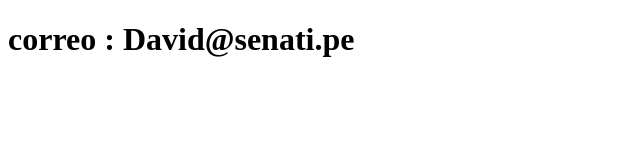
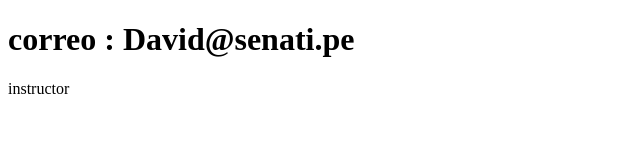
Before and after one commit to dvd-2008/sistema-de-registro, a plain HTML site: page contacto.html in a window 1280 px wide. Shown: the full height of the page, 0-640 px from the left. Drawn offline with Linux system fonts and the light colour scheme.

Commit message:
nuevo cambios 2

```diff
--- a/contacto.html
+++ b/contacto.html
@@ -8,5 +8,6 @@
 </head>
 <body>
     <h1> correo : David@senati.pe</h1>
+    <p>instructor</p>
 </body>
 </html>
```
Also changed, not shown: index.html (+1 -0 lines).
